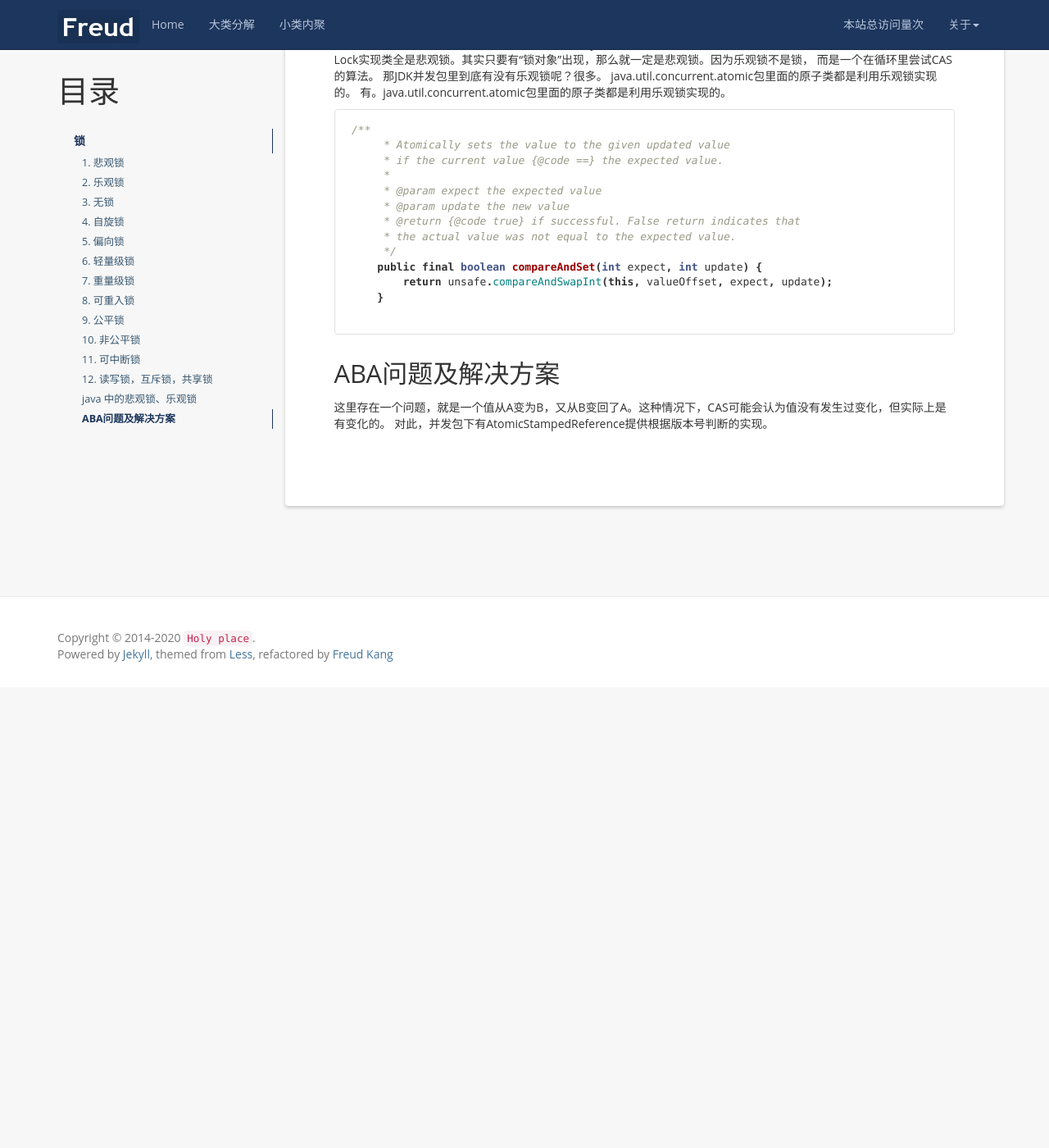
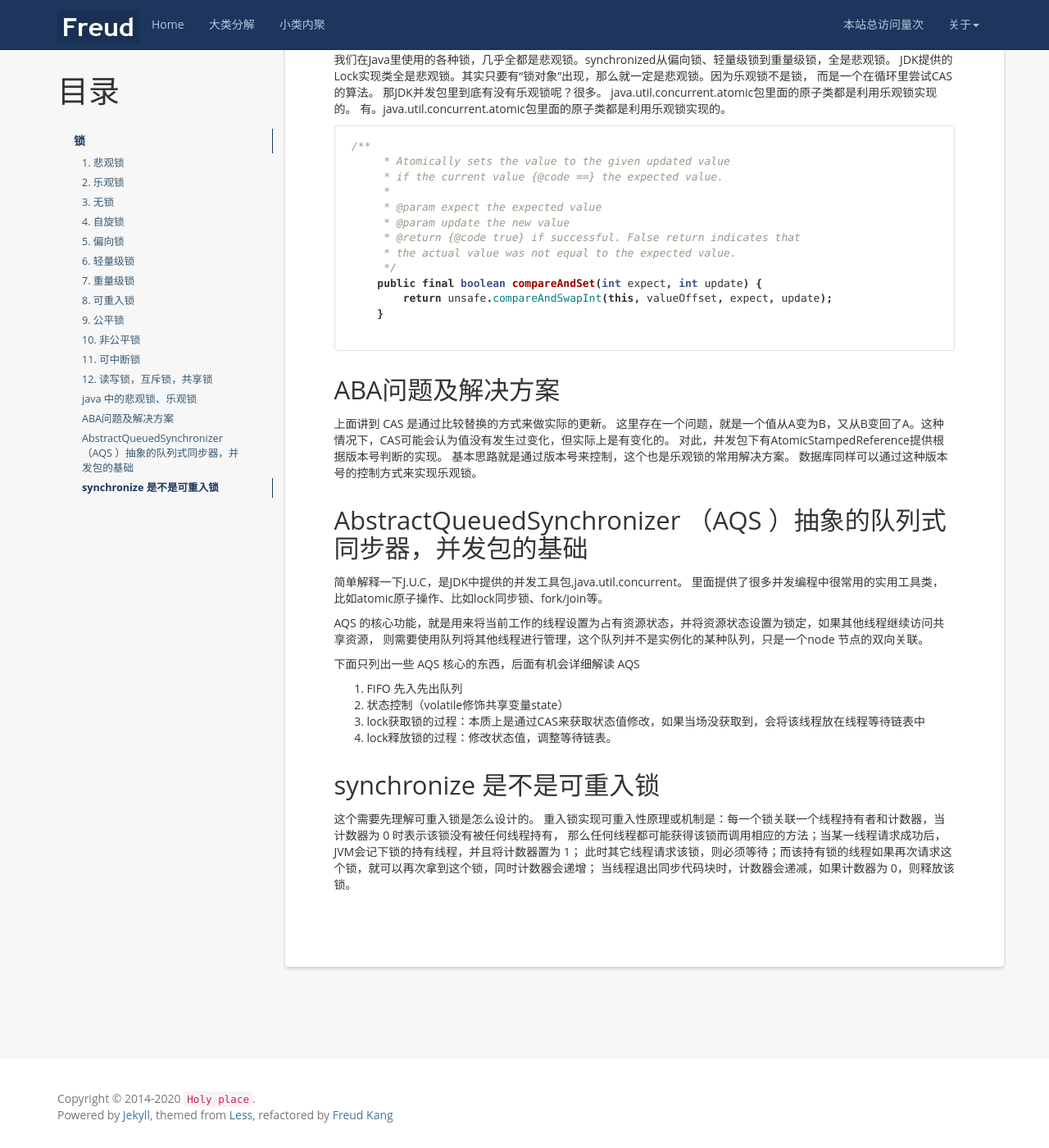
Before and after one commit to TorGor/TorGor.github.io, a Jekyll site: the page built from _posts/2020-1-29-java-lock.md, in a window 1280 px wide and 1400 px high, scrolled down 3373 px. Shown: the whole window at 82% size. Built offline with Jekyll 4.4.1, drawn with Linux system fonts in a browser that asks for light colours; nearby versions of some CDN libraries; a script that is not in the unit is left out; comment, search, counter and statistics services are not loaded; before the commit the page ends 4211 px from its top, so only the background shows below that.

````diff
--- a/_posts/2020-1-29-java-lock.md
+++ b/_posts/2020-1-29-java-lock.md
@@ -17,6 +17,7 @@
 4.  java 中的并发包了解吗？
 5.  CAS 会有哪些问题？如何解决？
 6.  AQS 是并发包的基础，实现原理是什么？
+7.  synchronize 是可重入锁吗？
 
 如果上面的思考题都能直接准确回答，直接去面试吧。
 
@@ -148,5 +149,30 @@
 ```
 
 ## ABA问题及解决方案
+上面讲到 CAS 是通过比较替换的方式来做实际的更新。
 这里存在一个问题，就是一个值从A变为B，又从B变回了A。这种情况下，CAS可能会认为值没有发生过变化，但实际上是有变化的。
 对此，并发包下有AtomicStampedReference提供根据版本号判断的实现。
+基本思路就是通过版本号来控制，这个也是乐观锁的常用解决方案。
+数据库同样可以通过这种版本号的控制方式来实现乐观锁。
+
+## AbstractQueuedSynchronizer （AQS ）抽象的队列式同步器，并发包的基础
+简单解释一下J.U.C，是JDK中提供的并发工具包,java.util.concurrent。
+里面提供了很多并发编程中很常用的实用工具类，比如atomic原子操作、比如lock同步锁、fork/join等。
+
+AQS 的核心功能，就是用来将当前工作的线程设置为占有资源状态，并将资源状态设置为锁定，如果其他线程继续访问共享资源，
+则需要使用队列将其他线程进行管理，这个队列并不是实例化的某种队列，只是一个node 节点的双向关联。
+
+
+下面只列出一些 AQS 核心的东西，后面有机会详细解读 AQS
+1. FIFO 先入先出队列
+2. 状态控制（volatile修饰共享变量state）
+3. lock获取锁的过程：本质上是通过CAS来获取状态值修改，如果当场没获取到，会将该线程放在线程等待链表中
+4. lock释放锁的过程：修改状态值，调整等待链表。
+
+
+## synchronize 是不是可重入锁
+这个需要先理解可重入锁是怎么设计的。
+重入锁实现可重入性原理或机制是：每一个锁关联一个线程持有者和计数器，当计数器为 0 时表示该锁没有被任何线程持有，
+那么任何线程都可能获得该锁而调用相应的方法；当某一线程请求成功后，JVM会记下锁的持有线程，并且将计数器置为 1；
+此时其它线程请求该锁，则必须等待；而该持有锁的线程如果再次请求这个锁，就可以再次拿到这个锁，同时计数器会递增；
+当线程退出同步代码块时，计数器会递减，如果计数器为 0，则释放该锁。
````
